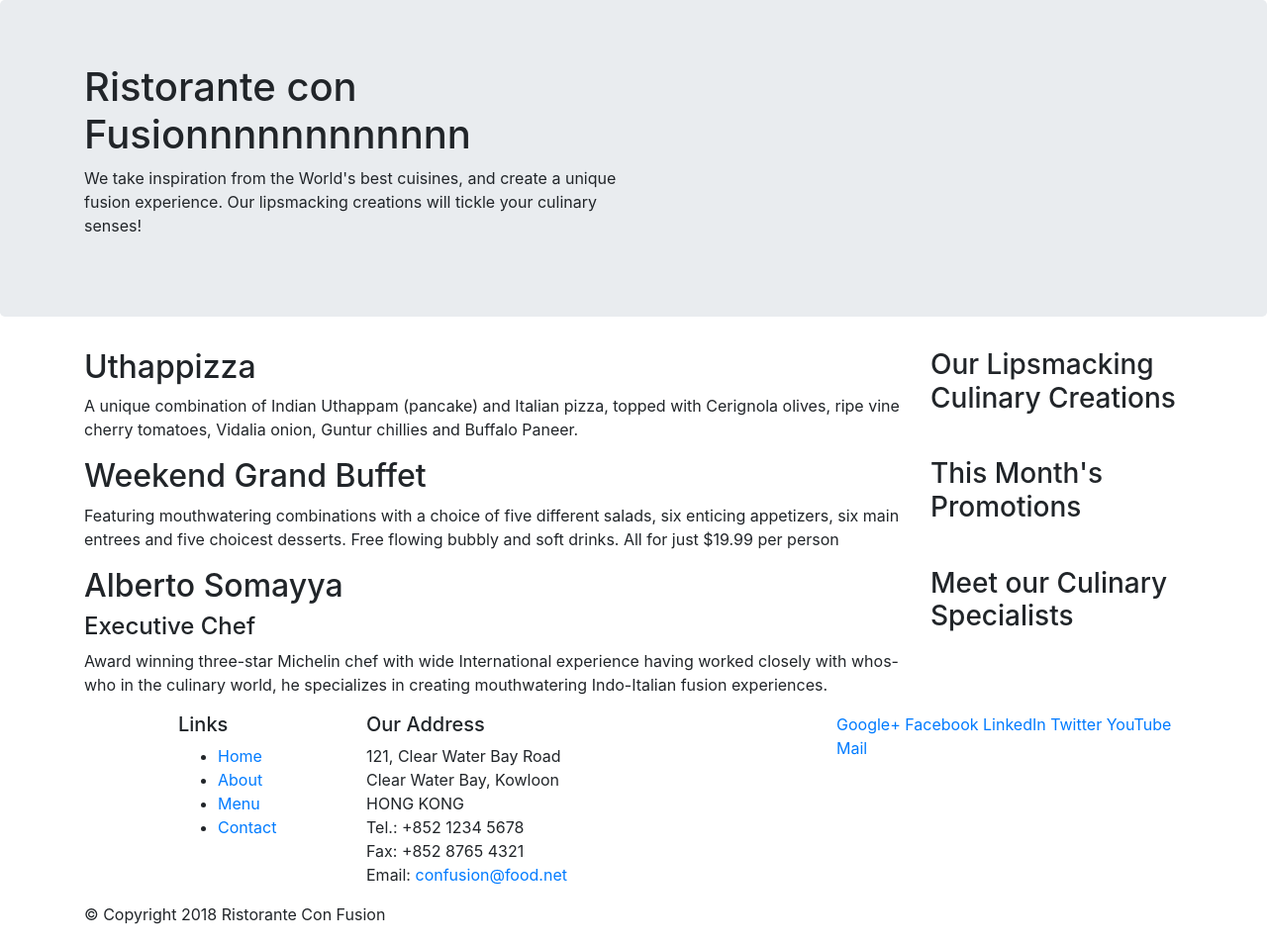
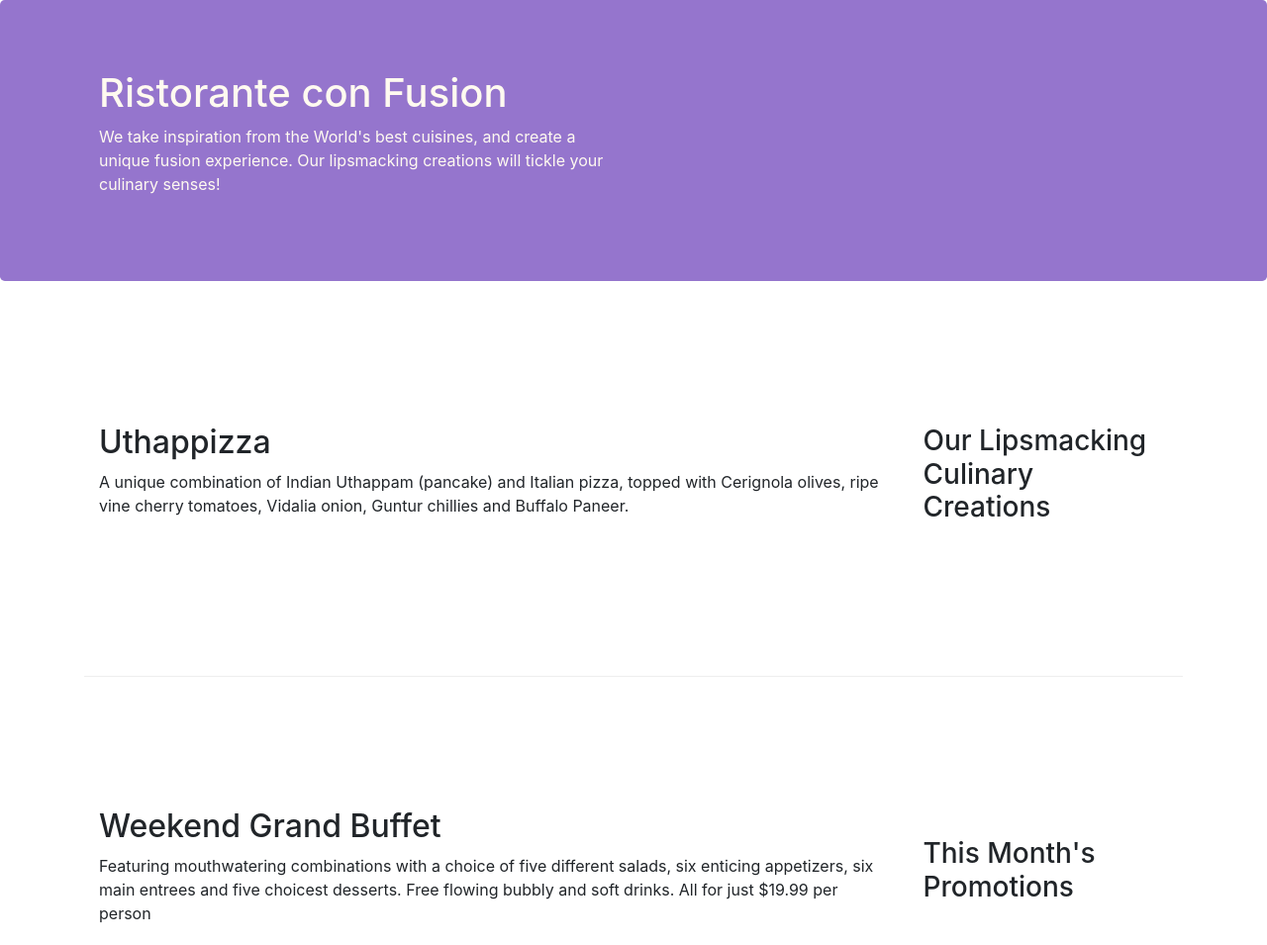
Before and after one commit to spandurangan/conFusion, a website: page index.html in a window 1280 px wide. Shown: the top 955 px of the page at 99% size. Drawn offline with nearby package versions, Linux system fonts and the light colour scheme.

Commit message:
Bootstrap Grid Part 2

```diff
--- /dev/null
+++ b/css/styles.css
@@ -0,0 +1,29 @@
+.row-header{
+    margin:0px auto;
+    padding: 0px;
+}
+
+.row-content{
+    margin:0px auto;
+    padding: 50px 0px 50px 0px;
+    border-bottom: 1px ridge;
+    min-height: 400px;
+}
+
+.footer{
+    background-color: #D1C4E9;
+    padding: 20px 0px 20px 0px;
+}
+
+.address{
+    margin:0px;
+    font-size: 80%;
+    color:#0f0f0f;
+}
+
+.jumbotron{
+    padding: 70px 30px 70px 30px;
+    margin: 0px auto;
+    color: floralwhite;
+    background-color: #9575CD;
+}
--- a/index.html
+++ b/index.html
@@ -8,6 +8,7 @@
 
     <!-- Bootstrap CSS -->
     <link rel="stylesheet" href="node_modules/bootstrap/dist/css/bootstrap.min.css">
+    <link rel="stylesheet" href="css/styles.css">
     <title>Ristorante Con Fusion</title>
 </head>
 
@@ -15,9 +16,9 @@
 
     <header class="jumbotron">
         <div class="container">
-            <div class="row">
+            <div class="row row-header">
                 <div class="col-12 col-sm-6">
-                    <h1>Ristorante con Fusionnnnnnnnnnnn</h1>
+                    <h1>Ristorante con Fusion</h1>
                     <p>We take inspiration from the World's best cuisines, and create a unique fusion experience. Our lipsmacking creations will tickle your culinary senses!</p>
                 </div>
                 <div class="col-12 col-sm-6">
@@ -27,7 +28,7 @@
     </header>
 
     <div class="container">
-        <div class="row">
+        <div class="row row-content align-items-center">
             <div class="col-12 col-sm-4 order-sm-last col-md-3">
                 <h3>Our Lipsmacking Culinary Creations</h3>
             </div>
@@ -38,7 +39,7 @@
         </div>
 
 
-        <div class="row">
+        <div class="row row-content align-items-center">
             <div class="col-12 col-sm-4 order-sm-last col-md-3">
                 <h3>This Month's Promotions</h3>
             </div>
@@ -48,7 +49,7 @@
             </div>
         </div>
 
-        <div class="row">
+        <div class="row row-content align-items-center">
             <div class="col-12 col-sm-4 order-sm-last col-md-3">
                 <h3>Meet our Culinary Specialists</h3>
             </div>
@@ -65,7 +66,7 @@
             <div class="row">
                 <div class="col-4 offset-1 col-sm-2">
                     <h5>Links</h5>
-                    <ul>
+                    <ul class="list-unstyled">
                         <li><a href="#">Home</a></li>
                         <li><a href="#">About</a></li>
                         <li><a href="#">Menu</a></li>
@@ -83,8 +84,8 @@
 		              Email: <a href="mailto:confusion@food.net">confusion@food.net</a>
 		           </address>
                 </div>
-                <div class="col-12 col-sm-4">
-                    <div>
+                <div class="col-12 col-sm-4 align-self-center">
+                    <div class="text-center">
                         <a href="http://google.com/+">Google+</a>
                         <a href="http://www.facebook.com/profile.php?id=">Facebook</a>
                         <a href="http://www.linkedin.com/in/">LinkedIn</a>
@@ -94,7 +95,7 @@
                     </div>
                 </div>
            </div>
-           <div class="row">
+           <div class="row justify-content-center">
                 <div class="col-auto">
                     <p>© Copyright 2018 Ristorante Con Fusion</p>
                 </div>
```
